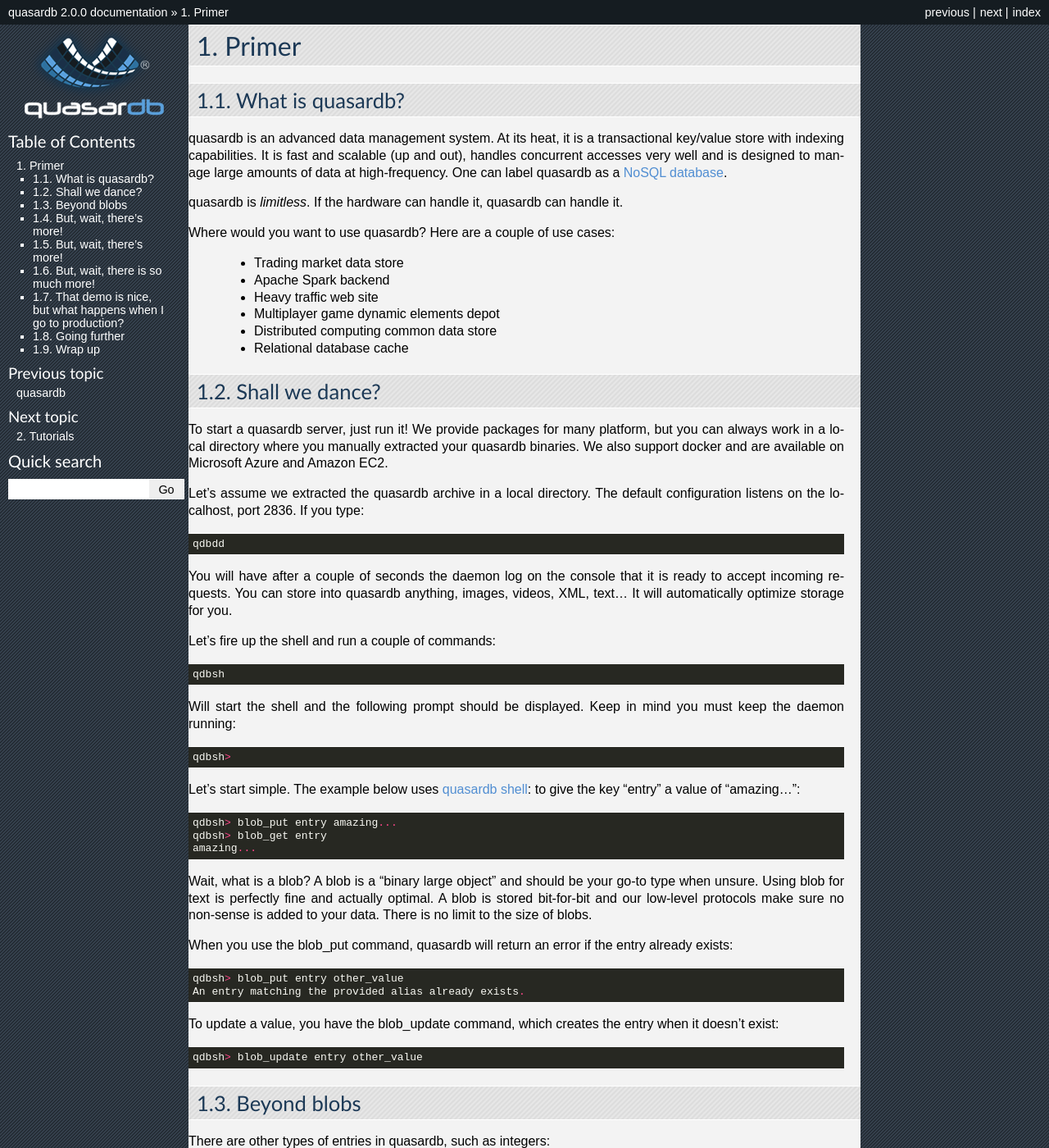
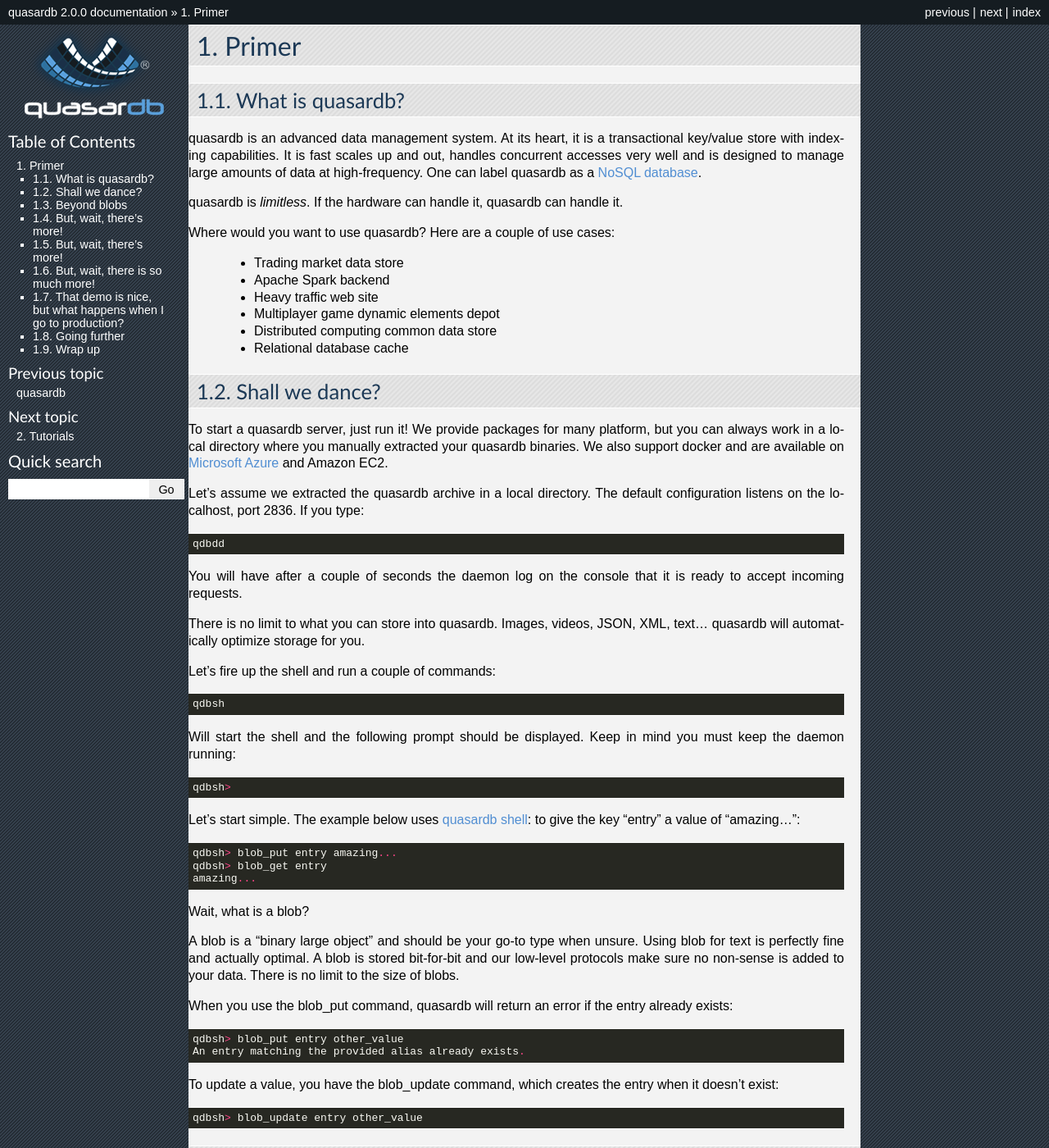
Before and after one commit to iltommi/qdb-documentation, a Sphinx documentation site: the page built from source/primer.rst, in a window 1280 px wide and 1400 px high. Shown: the whole window at 82% size. Built offline with Sphinx 7.4.7, drawn with Linux system fonts in a browser that asks for light colours; some of the changed text lies outside the part shown.

Commit message:
Fixed typos in the primer

```diff
--- a/source/primer.rst
+++ b/source/primer.rst
@@ -8,8 +8,8 @@ Primer
 What is |quasardb|?
 -------------------
 
-|Quasardb| is an advanced data management system. At its heat, it is a transactional key/value store with indexing capabilities. It is fast and scalable
-(up and out), handles concurrent accesses very well and is designed to manage large amounts of data at high-frequency. One can label |quasardb| as a
+|Quasardb| is an advanced data management system. At its heart, it is a transactional key/value store with indexing capabilities. It is fast scales up and out,
+handles concurrent accesses very well and is designed to manage large amounts of data at high-frequency. One can label |quasardb| as a
 `NoSQL database <https://en.wikipedia.org/wiki/NoSQL>`_.
 
 |Quasardb| is *limitless*. If the hardware can handle it, |quasardb| can handle it.
@@ -27,14 +27,16 @@ Shall we dance?
 ---------------
 
 To start a |quasardb| server, just run it! We provide packages for many platform, but you can always work in a local directory where you manually
-extracted your |quasardb| binaries. We also support docker and are available on Microsoft Azure and Amazon EC2.
+extracted your |quasardb| binaries. We also support docker and are available on
+`Microsoft Azure <https://azure.microsoft.com/en-us/marketplace/partners/quasardb/quasardb-xtp-node/>`_ and Amazon EC2.
 
 Let's assume we extracted the |quasardb| archive in a local directory. The default configuration listens on the localhost, port 2836. If you type::
 
     qdbdd
 
-You will have after a couple of seconds the daemon log on the console that it is ready to accept incoming requests. You can store into |quasardb| anything,
-images, videos, XML, text... It will automatically optimize storage for you.
+You will have after a couple of seconds the daemon log on the console that it is ready to accept incoming requests.
+
+There is no limit to what you can store into |quasardb|. Images, videos, JSON, XML, text... |quasardb| will automatically optimize storage for you.
 
 Let's fire up the shell and run a couple of commands::
 
@@ -50,7 +52,9 @@ Let's start simple. The example below uses :doc:`reference/qdb_shell`: to give t
     qdbsh> blob_get entry
     amazing...
 
-Wait, what is a blob? A blob is a "binary large object" and should be your go-to type when unsure. Using blob for text is perfectly fine
+Wait, what is a blob?
+
+A blob is a "binary large object" and should be your go-to type when unsure. Using blob for text is perfectly fine
 and actually optimal. A blob is stored bit-for-bit and our low-level protocols make sure no non-sense is added to your data. There is no limit to the size of
 blobs.
 
@@ -78,8 +82,9 @@ which enables you to do things such as::
     qdbsh> int_add my_value 5
     15
 
-The power of arithmetics compels you! When requesting |quasardb| through the API, integers are provided in a native format understood by the programming language
-you are using.
+The power of arithmetics compels you!
+
+When requesting |quasardb| through the API, integers are provided in a native format understood by the programming language you are using.
 
 In |quasardb| all operations, unless otherwise noted, are atomic, concurrent and server-side validated. Which means if you had thousands of shells doing "int_add"
 you are guaranteed that all operations are properly accounted.
@@ -127,7 +132,9 @@ Let's see it in action::
     qdbsh> get_tags client1_views
     client1
 
-You can see tags as manual secondary indexes. You never pay for tags if you don't need them and tags are designed to be distributed and scalable. Tags are ideal
+You can see tags as manual secondary indexes.
+
+You never pay for tags if you don't need them and tags are designed to be distributed and scalable. Tags are ideal
 when you have a lot of unstructured data or need a flexible model to work with. There is no background jobs that analyzes your data to create indexes so tags
 are very fast and inexpensive.
 
```
Also changed, not shown: other parts of source/primer.rst (+2 -2 lines).
